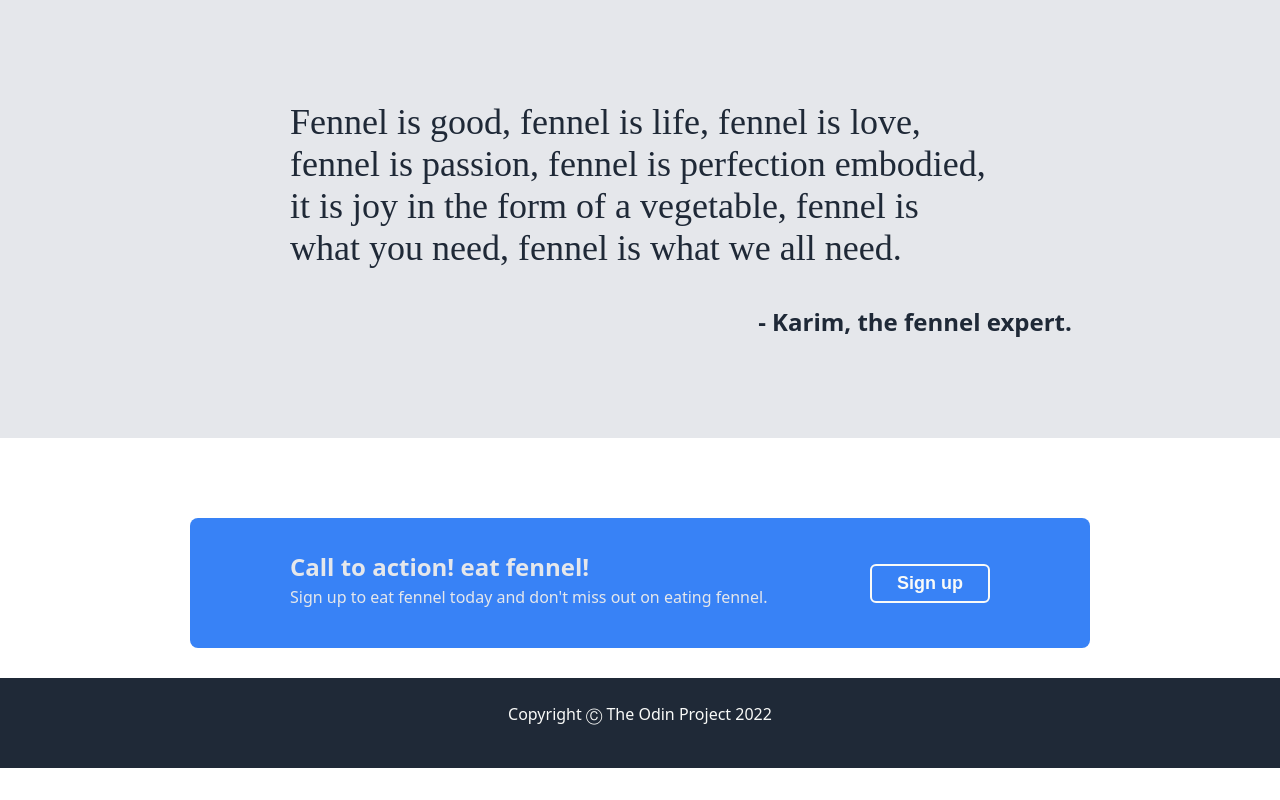
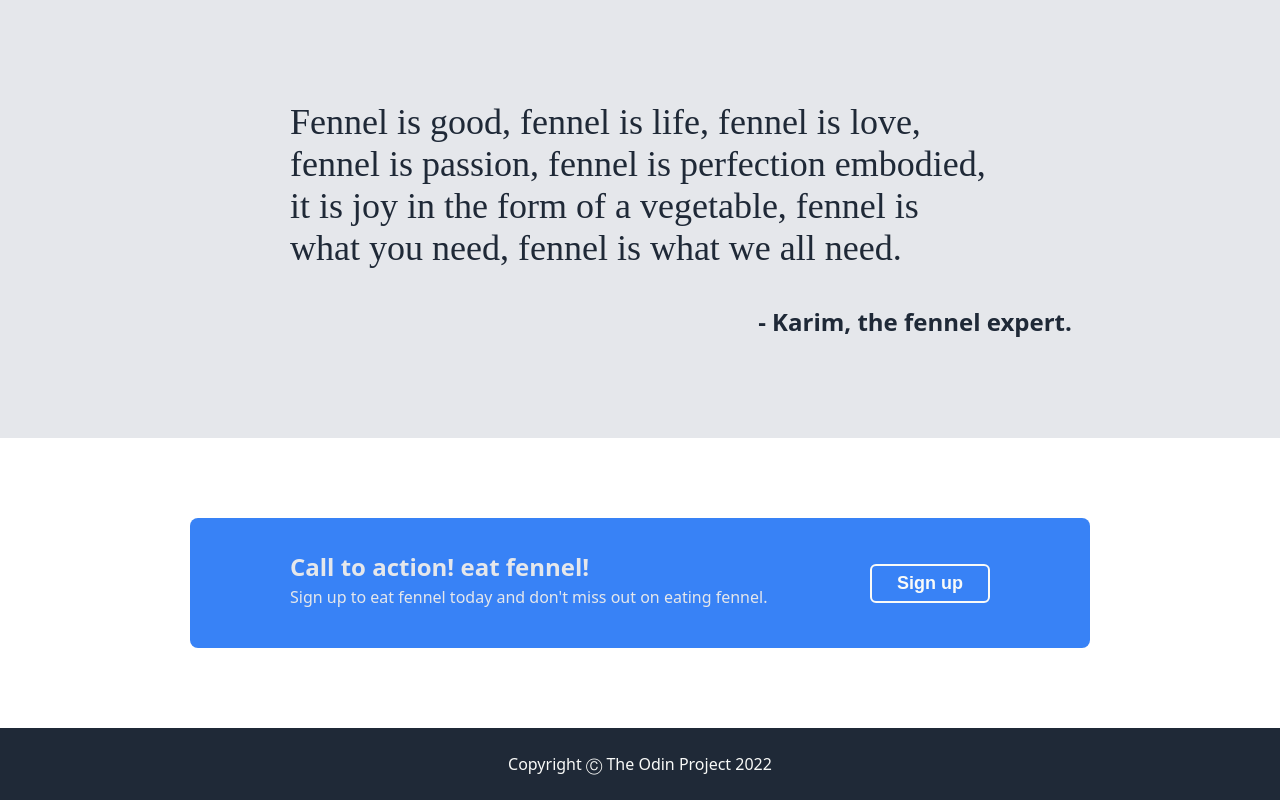
Before and after one commit to Thicc-boii-kafka/odin-landing-page, a plain HTML site: page index.html in a window 1280 px wide. Shown: the part 1103-1903 px from the top of the page. Before the commit the page ends 1871 px from the top, so only its background shows below. Drawn offline with Linux system fonts and the light colour scheme.

Commit message:
fixed footer with flexbox this time

```diff
--- a/index.html
+++ b/index.html
@@ -10,8 +10,8 @@
 </head>
 
 <body>
-    <div id="page-container">
-        <div id="content-wrap">
+
+    <div id="content">
         <div class="head">
 
             <div class="hleft">Fennel Logo</div>
@@ -88,7 +88,7 @@
     </div>
 
     <footer class="footer">Copyright Ⓒ The Odin Project 2022</footer>
-    </div>
+
 
 
 
--- a/style.css
+++ b/style.css
@@ -4,6 +4,7 @@ body {
     border-color: #1F2937;
     margin: 0;
     font-family: system-ui;
+    height: 100vh;
 }
 
 header {
@@ -218,18 +219,7 @@ h3 {
     padding: 25px 0;
     text-align: center;
     color: #F9FAF8;
+    height: 40px;
+    width: 100%;
     margin-top: auto;
-    height: 40px;
-    position: absolute;
-    bottom: 0;
-    width: 100%;
 }
-
-#page-container {
-    position: relative;
-    min-height: 100vh;
-}
-
-#content-wrap {
-    padding-bottom: 40px;
-}
```
Lines whose indentation alone changed are shown as unchanged.
